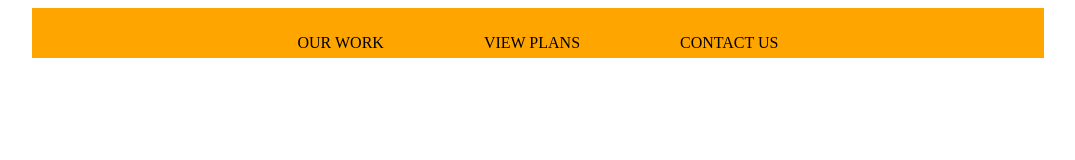
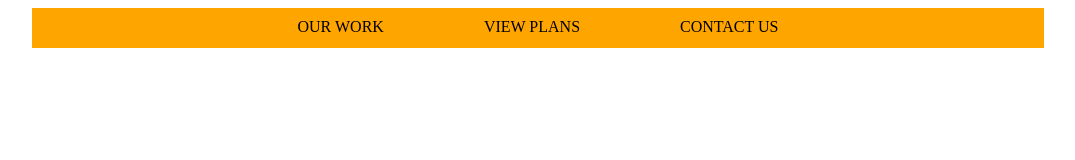
Before and after one commit to Eightkai-Admin/upandrunning, a plain HTML site: page index.html in a window 1280 px wide. Shown: the whole page, without its empty margins (102-1177 px from the left). Drawn offline with Linux system fonts and the light colour scheme; files that its build step writes are made by us from their sources.

Commit message:
Update css.css

```diff
--- a/css/css.css
+++ b/css/css.css
@@ -2,10 +2,9 @@ section.bannerRibbon{
 display:flex;
 align-content: center;
 justify-content: center;
-align-items: center;
 background-color:orange;
 width: 80%;
-height: 50px;
+height: 40px;
 margin-left: 10%;
 margin-right: 10%
 }
@@ -13,5 +12,5 @@ margin-right: 10%
 .bannerRibbon a{
     margin-left: 50px;
     margin-right: 50px;
-    margin-top:20px;
+    margin-top:10px;
 }
```
